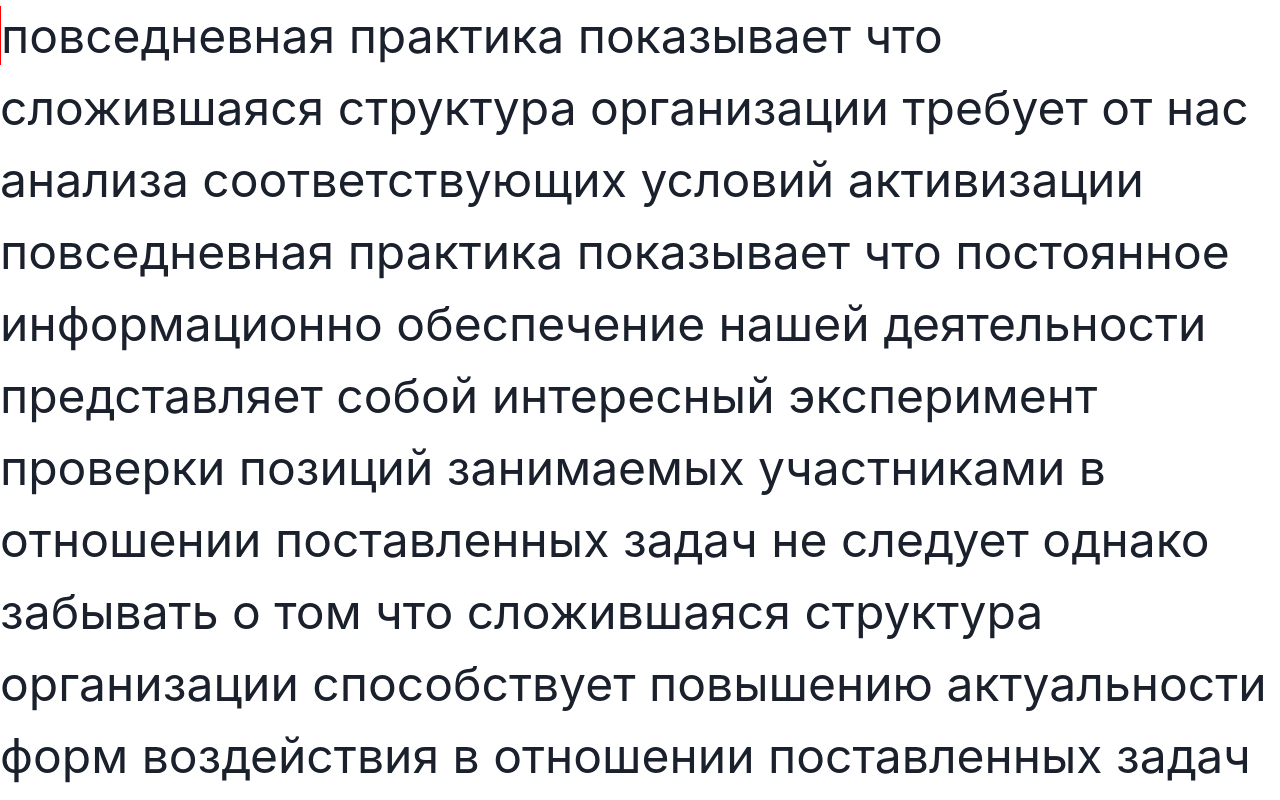
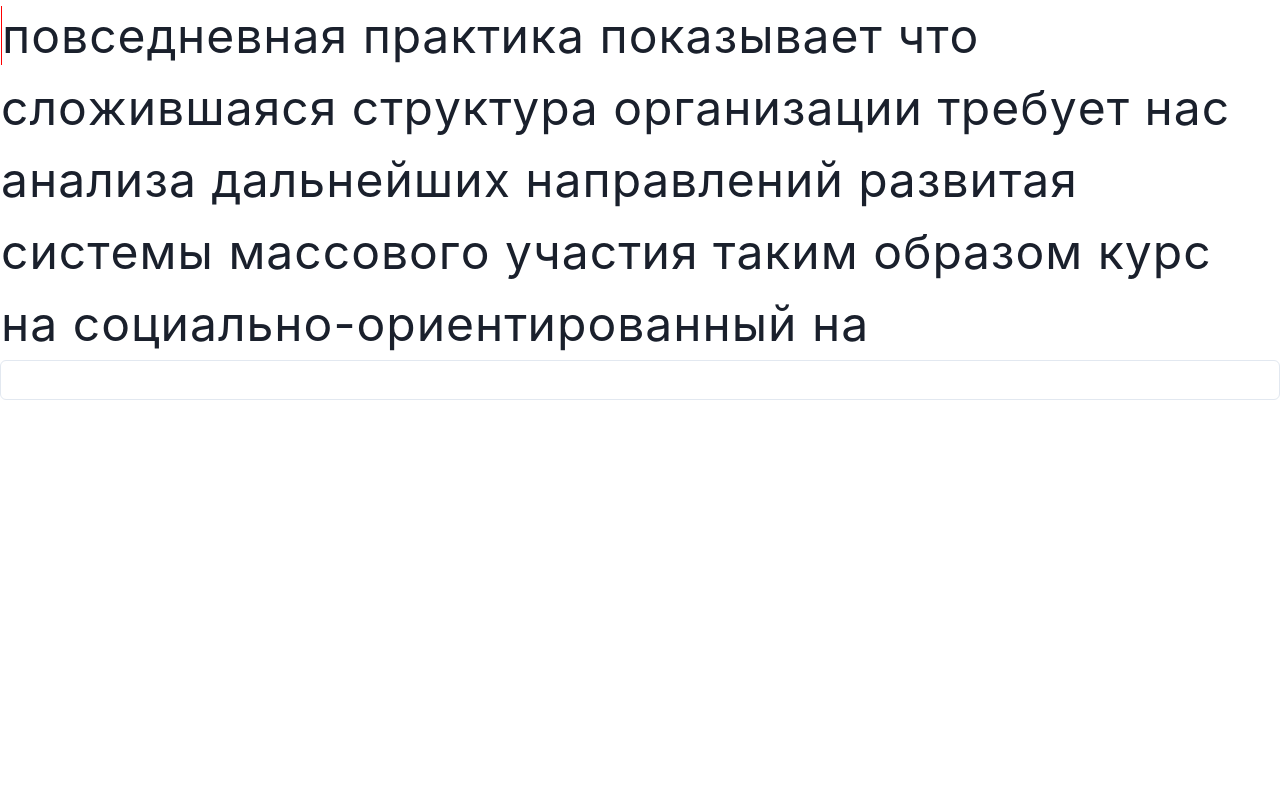
Before and after one commit to denischagin/code-typing-frontend, a React (Vite) app: page / in a window 1280 px wide. Shown: the top 800 px of the page. Built offline with nearby package versions, Linux system fonts and the light colour scheme.

Commit message:
feat: добавил фунционал для extra символов

```diff
--- a/src/App.tsx
+++ b/src/App.tsx
@@ -22,6 +22,19 @@ function App() {
             setTypingValue('')
             return setCurrentWordIndex(prev => prev + 1)
         }
+
+        const extraSymbols: TSymbol[] =
+            typedValue
+                .slice(currentWord.word.length, typedValue.length)
+                .split('')
+                .map((symbol, index) => ({
+                    symbol: "",
+                    symbolId: `extra-${index}`,
+                    extraSymbol: symbol,
+                    symbolIndex: currentWord.word.length + index
+
+                }))
+
 
         // if (typedValue.length > currentWord.word.length) {
         //     const symbolsLength = currentTextTemp[currentWordIndex].symbols.length
@@ -76,13 +89,20 @@ function App() {
         //     });
         // });
         currentTextTemp[currentWordIndex].symbols =
-            currentTextTemp[currentWordIndex].symbols
-                .map((symbol, index) => {
-                    console.log(index)
-                    if (symbol.symbol === typedValue[index] && typedValue.includes(symbol.symbol)) return symbol
+            [
+                ...currentTextTemp[currentWordIndex].symbols
+                    .slice(0, currentWord.word.length)
+                    .map((symbol, index) => {
+                        if (symbol.symbol === typedValue[index] && typedValue.includes(symbol.symbol)) return symbol
 
-                    return {...symbol, overrideSymbol: typedValue[symbol.symbolIndex]}
-                })
+                        return {...symbol, overrideSymbol: typedValue[symbol.symbolIndex]}
+                    }),
+                ...extraSymbols
+            ]
+
+        console.log(typedValue.slice(currentWord.word.length, typedValue.length))
+        console.log(currentTextTemp[currentWordIndex])
+        console.log(extraSymbols)
 
         setCurrentText(currentTextTemp)
     }
@@ -100,41 +120,10 @@ function App() {
                         isSpaceBeforeWord={
                             currentWord
                             && wordIndex === currentWord.wordIndex + 1
-                            && currentWord.word === typingValue
+                            && currentWord.word.length <= typingValue.length
                         }
                         currentSymbolIndex={currentSymbolIndex}
                     />
-                    // <Text as="span" key={wordId}>
-                    //     <Text
-                    //         as="span"
-                    //         bgColor={currentWord
-                    //         && wordIndex === currentWord.wordIndex + 1
-                    //         && currentWord.word === typingValue
-                    //             ? "blackAlpha.400" : undefined}
-                    //     >
-                    //         {" "}
-                    //     </Text>
-                    //     {symbols.map(({symbol, symbolId, overrideSymbol, symbolIndex}) => (
-                    //         overrideSymbol ?
-                    //             <Text
-                    //                 key={symbolId}
-                    //                 as="span"
-                    //                 color="red"
-                    //                 borderBottom={overrideSymbol === " " ? "1px solid red" : undefined}
-                    //                 bgColor={currentWordIndex === wordIndex && symbolIndex === currentSymbolIndex ? "blackAlpha.400" : undefined}
-                    //             >
-                    //                 {overrideSymbol === " " ? symbol : overrideSymbol}
-                    //             </Text>
-                    //             :
-                    //             <Text
-                    //                 key={symbolId}
-                    //                 as="span"
-                    //                 bgColor={currentWordIndex === wordIndex && symbolIndex === currentSymbolIndex ? "blackAlpha.400" : undefined}
-                    //             >
-                    //                 {symbol}
-                    //             </Text>
-                    //     ))}
-                    // </Text>
                 ))}
             </Text>
 
--- a/src/entities/text/model/interfaces.ts
+++ b/src/entities/text/model/interfaces.ts
@@ -12,6 +12,7 @@ export type TSymbol = {
     symbolIndex: number
     symbol: string
     overrideSymbol?: string
+    extraSymbol?: string
 }
 
 export type TTypingStatus = "already-printed" | "now-printing" | "not-printing"
--- a/src/entities/text/model/mocks.ts
+++ b/src/entities/text/model/mocks.ts
@@ -4,10 +4,6 @@ import {mappingStringToTextObject} from "./mappings.ts";
 const text
     =
     "повседневная практика показывает что сложившаяся структура организации требует " +
-    "от нас анализа соответствующих условий активизации повседневная практика показывает что постоянное информационно обеспечение нашей деятельности представляет собой интересный эксперимент проверки позиций занимаемых участниками " +
-    "в отношении поставленных задач не следует однако забывать о том " +
-    "что сложившаяся структура организации способствует повышению актуальности форм воздействия " +
-    "в отношении поставленных задач не следует однако забывать о том " +
     "нас анализа дальнейших направлений развитая системы массового участия таким образом курс на социально-ориентированный на"
 
 // export const textMock = text.split(" ").map(word => word.split(""))
--- a/src/entities/text/ui/Symbol/Symbol.interface.ts
+++ b/src/entities/text/ui/Symbol/Symbol.interface.ts
@@ -2,6 +2,7 @@ export interface SymbolProps {
     symbolId: string
     symbol: string
     status: TSymbolStatus
+    isPrinting?: boolean
 }
 
-export type TSymbolStatus = 'error' | 'default' | 'printing' | 'override'
+export type TSymbolStatus = 'error' | 'default' | 'override' | 'extra'
--- a/src/entities/text/ui/Symbol/Symbol.tsx
+++ b/src/entities/text/ui/Symbol/Symbol.tsx
@@ -3,15 +3,14 @@ import {SymbolProps, TSymbolStatus} from "./Symbol.interface.ts";
 import {memo, ReactElement, ReactNode} from "react";
 
 
-export const Symbol = memo(({symbolId, symbol, status}: SymbolProps) => {
+export const Symbol = memo(({symbolId, symbol, status, isPrinting}: SymbolProps) => {
     const commonProps: Partial<TextProps> = {
         key: symbolId,
         fontSize: "xxx-large",
-        children:
-            symbol === " " && status === "override"
-                ? <>{" "}</>
-                : symbol,
-        as: "span"
+        children: symbol,
+        as: "span",
+        borderLeft: "1px solid",
+        borderLeftColor: isPrinting ? "red" : "transparent",
     }
 
     const symbolByStatus: Record<TSymbolStatus, ReactElement> = {
@@ -26,18 +25,16 @@ export const Symbol = memo(({symbolId, symbol, status}: SymbolProps) => {
                 key={symbolId}
                 color='red'
             />,
-        printing:
-            <Text
-                {...commonProps}
-                borderLeft="1px solid red"
-                // bgColor="blackAlpha.400"
-            />
-        ,
         override:
             <Text
                 {...commonProps}
                 borderBottom="1px solid red"
-            />
+            />,
+        extra:
+            <Text
+                {...commonProps}
+                color='red.200'
+            />,
     }
     return symbolByStatus[status]
 })
--- a/src/entities/text/ui/Word/Word.tsx
+++ b/src/entities/text/ui/Word/Word.tsx
@@ -2,32 +2,40 @@ import {WordProps} from "./Word.interface.ts";
 import {Text} from "@chakra-ui/react";
 import {memo} from "react";
 import {Symbol} from "../Symbol";
-import {TSymbolStatus} from "../Symbol/Symbol.interface.ts";
 
 export const Word = memo(({
                               wordId, symbols, currentWordIndex, currentSymbolIndex, wordIndex, isSpaceBeforeWord
                           }: WordProps) => {
 
 
+    if (wordIndex === 0) {
+        console.log(currentWordIndex, wordIndex, currentSymbolIndex, symbols.length)
+    }
+
     return (
         <Text as="span" key={wordId}>
             <Symbol
                 symbolId={`space-${wordId}`}
                 symbol={" "}
-                status={isSpaceBeforeWord ? "printing" : "default"}
+                isPrinting={isSpaceBeforeWord}
+                status={"default"}
             />
 
-            {symbols.map(({symbol, symbolId, overrideSymbol, symbolIndex}) => (
-                <Symbol
-                    symbolId={symbolId}
-                    symbol={overrideSymbol ? overrideSymbol : symbol}
-                    status={overrideSymbol
-                        ? overrideSymbol === ' ' ? "override" : 'error'
-                        : currentWordIndex === wordIndex
-                        && symbolIndex === currentSymbolIndex
-                            ? "printing" : "default"}
-                />
-            ))}
+            {symbols.map(({symbol, symbolId, overrideSymbol, symbolIndex, extraSymbol}) =>
+                (
+                    <Symbol
+                        symbolId={symbolId}
+                        symbol={extraSymbol ?? symbol}
+                        isPrinting={
+                            currentWordIndex === wordIndex
+                            && symbolIndex === currentSymbolIndex
+                        }
+                        status={overrideSymbol
+                            ? "error"
+                            :
+                                extraSymbol ? "extra" : "default"}
+                    />
+                ))}
         </Text>
     )
 })
```
Also changed, not shown: 1 other file (tests, documents, lock files or other folders).
